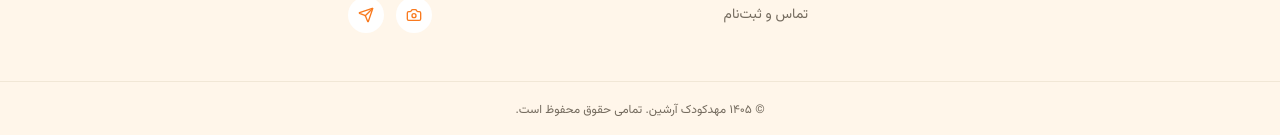
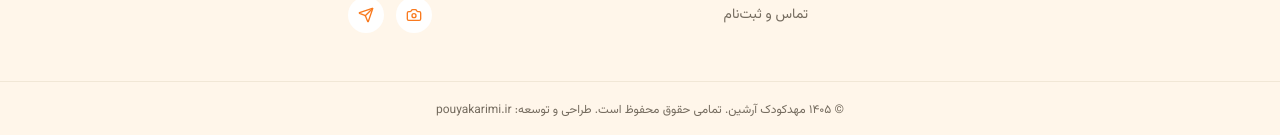
Before and after one commit to Nikosonz/arshinkids, a Next.js app: page /contact in a window 1280 px wide. Shown: the part 1191-1326 px from the top of the page. Built offline with nearby package versions, Linux system fonts and the light colour scheme; no server answers; the database is empty.

Commit message:
feat: add developer credit link to footer copyright

```diff
--- a/components/site-footer.tsx
+++ b/components/site-footer.tsx
@@ -100,7 +100,16 @@
       </Container>
 
       <div className="border-t border-border py-5 text-center text-xs text-[var(--text-muted)]">
-        © {year} {business.name}. تمامی حقوق محفوظ است.
+        © {year} {business.name}. تمامی حقوق محفوظ است.{" "}
+        طراحی و توسعه:{" "}
+        <a
+          href="https://pouyakarimi.ir"
+          target="_blank"
+          rel="noopener noreferrer"
+          className="hover:text-[var(--accent)] transition-colors"
+        >
+          pouyakarimi.ir
+        </a>
       </div>
     </footer>
   );
```
